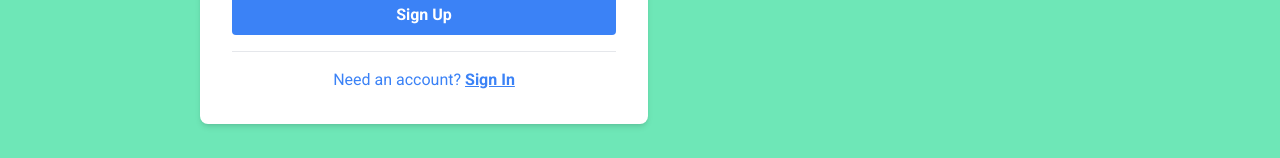
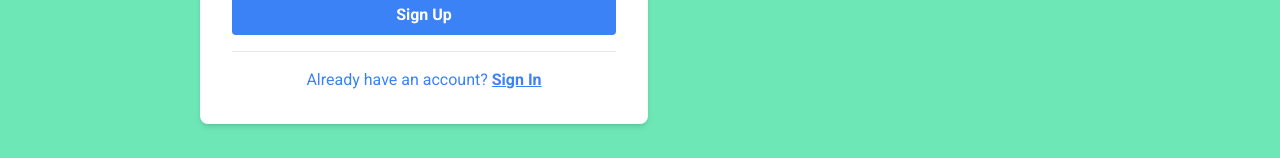
Before and after one commit to ubuntuAid/ubuntuAid-application, a React (Vite) app: page /signup in a window 1280 px wide. Shown: the part 606-764 px from the top of the page. Built offline with nearby package versions, Linux system fonts and the light colour scheme.

Commit message:
Edit on the sign up page - to change the prompt at the bottom of the page

```diff
--- a/src/pages/SignUp.jsx
+++ b/src/pages/SignUp.jsx
@@ -154,7 +154,7 @@ function Signup() {
         </div> */}
         <div className="text-center mt-4">
         <p className="text-center text-blue-500 hover:text-blue-800">
-            Need an account?{" "}
+        Already have an account?{" "}
             <Link to={"/login"} className="font-bold underline">
               Sign In
             </Link>
```
